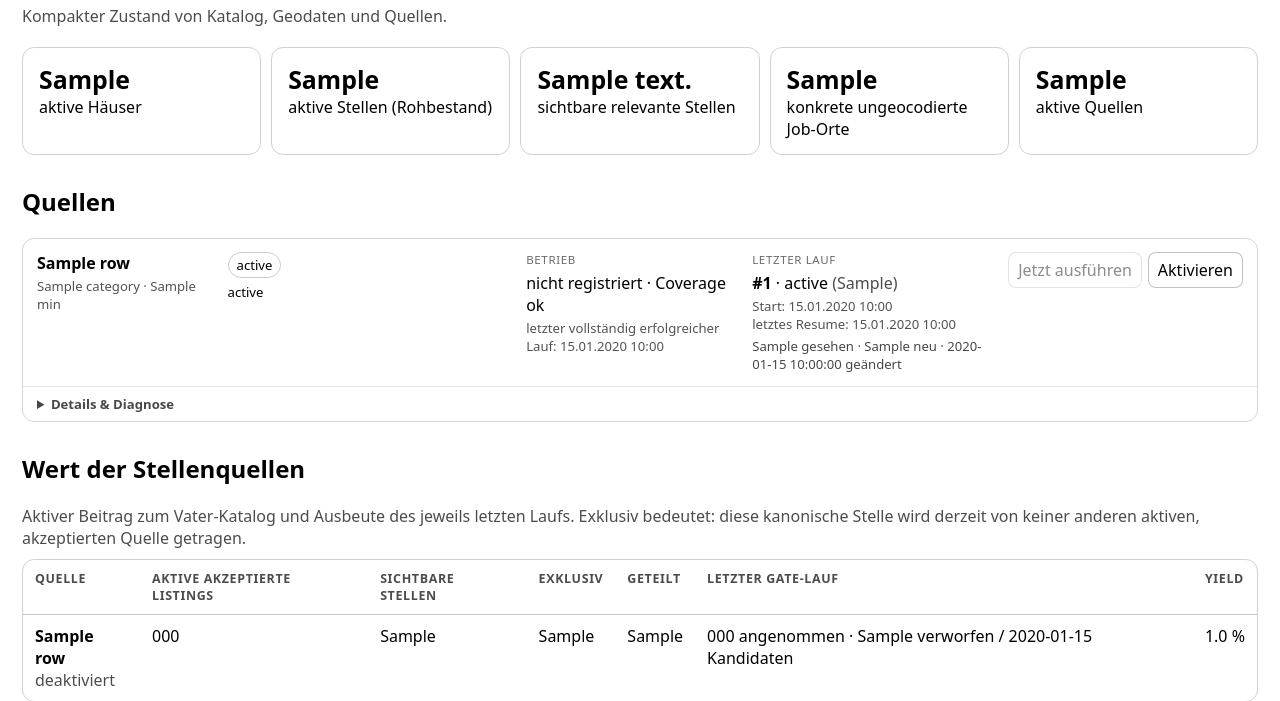
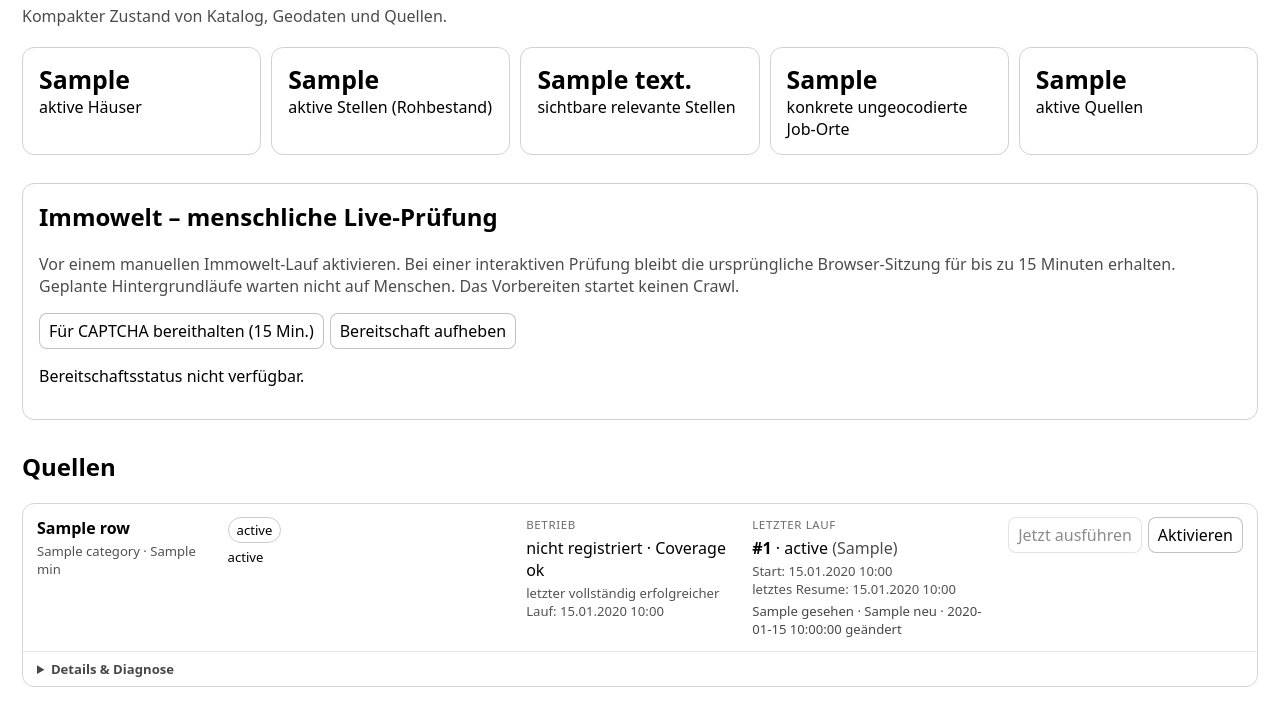
Before and after one commit to kotaru34/WohnWerk, a FastAPI app: template app/templates/admin_health.html in a window 1280 px wide. Shown: the part 171-872 px from the top of the page. Run offline with FastAPI, Linux system fonts and the light colour scheme; the template is opened without the code that fills it: most values are stand-ins (such as "Sample title", 1, 10 or a date in 2020); parts of the project's set-up code (start-up, migrations or seed data) failed here and were passed over.

Commit message:
Expose operator-ready controls and live challenge arrival poll in admin overview

```diff
--- a/app/templates/admin_health.html
+++ b/app/templates/admin_health.html
@@ -124,6 +124,28 @@
     <div class="stat"><strong>{{ snapshot.unresolved_job_locations }}</strong>konkrete ungeocodierte Job-Orte</div>
     <div class="stat"><strong>{{ snapshot.enabled_sources }}</strong>aktive Quellen</div>
   </div>
+
+  <section class="panel" style="padding:16px; margin-bottom:18px" aria-labelledby="immowelt-operator-title">
+    <h2 id="immowelt-operator-title" style="margin-top:0">Immowelt – menschliche Live-Prüfung</h2>
+    <p class="subtle">Vor einem manuellen Immowelt-Lauf aktivieren. Bei einer interaktiven
+      Prüfung bleibt die ursprüngliche Browser-Sitzung für bis zu 15 Minuten erhalten.
+      Geplante Hintergrundläufe warten nicht auf Menschen. Das Vorbereiten startet keinen Crawl.</p>
+    <div class="actions" style="justify-content:flex-start">
+      <form method="post" action="/admin/health/immowelt-ready/arm">
+        <input type="hidden" name="csrf_token" value="{{ csrf_token }}">
+        <button type="submit">Für CAPTCHA bereithalten (15 Min.)</button>
+      </form>
+      <form method="post" action="/admin/health/immowelt-ready/clear">
+        <input type="hidden" name="csrf_token" value="{{ csrf_token }}">
+        <button type="submit">Bereitschaft aufheben</button>
+      </form>
+    </div>
+    <p id="immowelt-ready-status" role="status" aria-live="polite">
+      Bereitschaft: {{ operator_readiness.state }}.
+    </p>
+    <a id="immowelt-live-link" class="notice" style="display:none"
+      href="/admin/health">Originale Live-Prüfung öffnen</a>
+  </section>
 
   <h2>Quellen</h2>
   <div class="source-list">
@@ -334,5 +356,50 @@
     </div>
   </div>
 </main>
+<script>
+(() => {
+  const status = document.getElementById("immowelt-ready-status");
+  const link = document.getElementById("immowelt-live-link");
+  async function refreshReadiness() {
+    try {
+      const response = await fetch("/admin/health/immowelt-ready/status", {
+        credentials: "same-origin", cache: "no-store"
+      });
+      if (!response.ok) throw new Error("Status nicht erreichbar");
+      const value = await response.json();
+      const deadline = Date.parse(value.expires_at || "");
+      const seconds = Number.isFinite(deadline)
+        ? Math.max(0, Math.ceil((deadline - Date.now()) / 1000))
+        : 0;
+      const active = Number.isInteger(value.live_run_id) &&
+        ["armed", "active", "awaiting_approval"].includes(value.handoff_state);
+      if (active) {
+        status.textContent = "Live-Prüfung für CrawlRun #" + value.live_run_id +
+          " verfügbar. Browser-Zustand: " + (value.browser_session || "Original wird verbunden") +
+          ". Verbleibende Bereitschaft: " + seconds + " s.";
+        link.href = "/admin/challenges/" + value.live_run_id;
+        link.style.display = "inline-block";
+      } else {
+        const states = {
+          idle: "Nicht vorbereitet",
+          ready: "Bereit – jetzt manuell Immowelt starten",
+          bound: "Manueller Lauf gestartet; warte auf eine Challenge",
+          consumed: "Bereitschaft verwendet; prüfe aktuellen CrawlRun",
+          expired: "Bereitschaft abgelaufen",
+          invalid: "Bereitschaft ungültig"
+        };
+        status.textContent = (states[value.state] || "Unbekannter Status") +
+          (seconds ? " (" + seconds + " s verbleibend)" : "");
+        link.style.display = "none";
+      }
+    } catch (_) {
+      status.textContent = "Bereitschaftsstatus nicht verfügbar.";
+      link.style.display = "none";
+    }
+    window.setTimeout(refreshReadiness, 1000);
+  }
+  refreshReadiness();
+})();
+</script>
 </body>
 </html>
```
